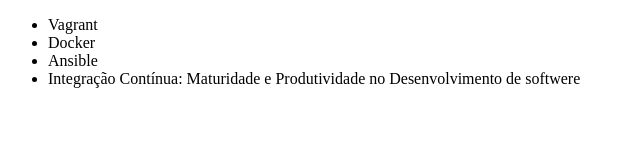
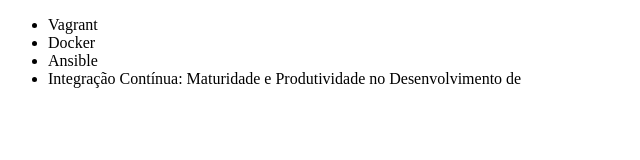
Before and after one commit to palloj/alura-git, a plain HTML site: page index.html in a window 1280 px wide. Shown: the full height of the page, 0-640 px from the left. Drawn offline with Linux system fonts and the light colour scheme.

Commit message:
teste de github

```diff
--- a/index.html
+++ b/index.html
@@ -9,7 +9,7 @@
         <li>Vagrant</li>
         <li>Docker</li>
         <li>Ansible</li>
-        <li>Integração Contínua: Maturidade e Produtividade no Desenvolvimento de softwere</li>
+        <li>Integração Contínua: Maturidade e Produtividade no Desenvolvimento de </li>
     </ul>
 </body>
 </html>
```
